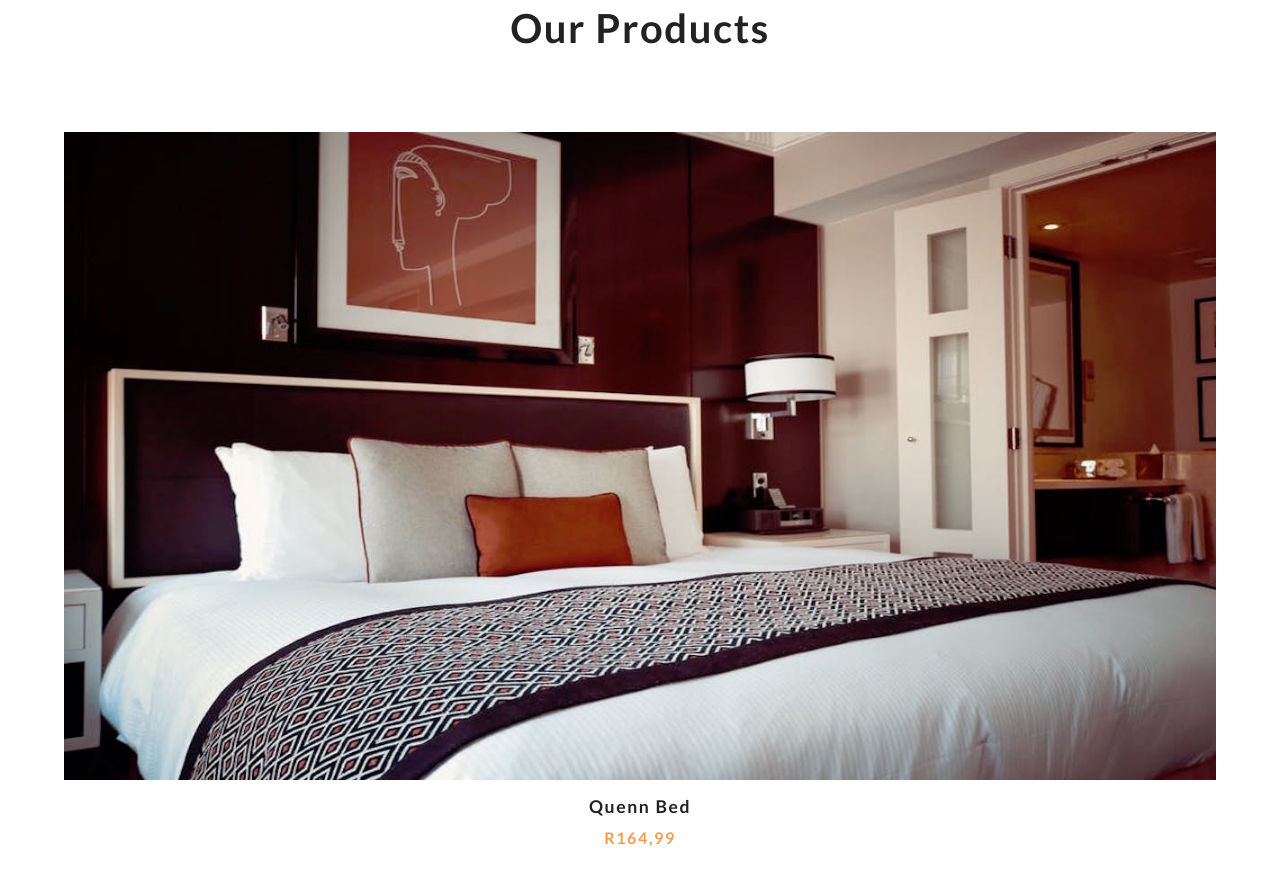
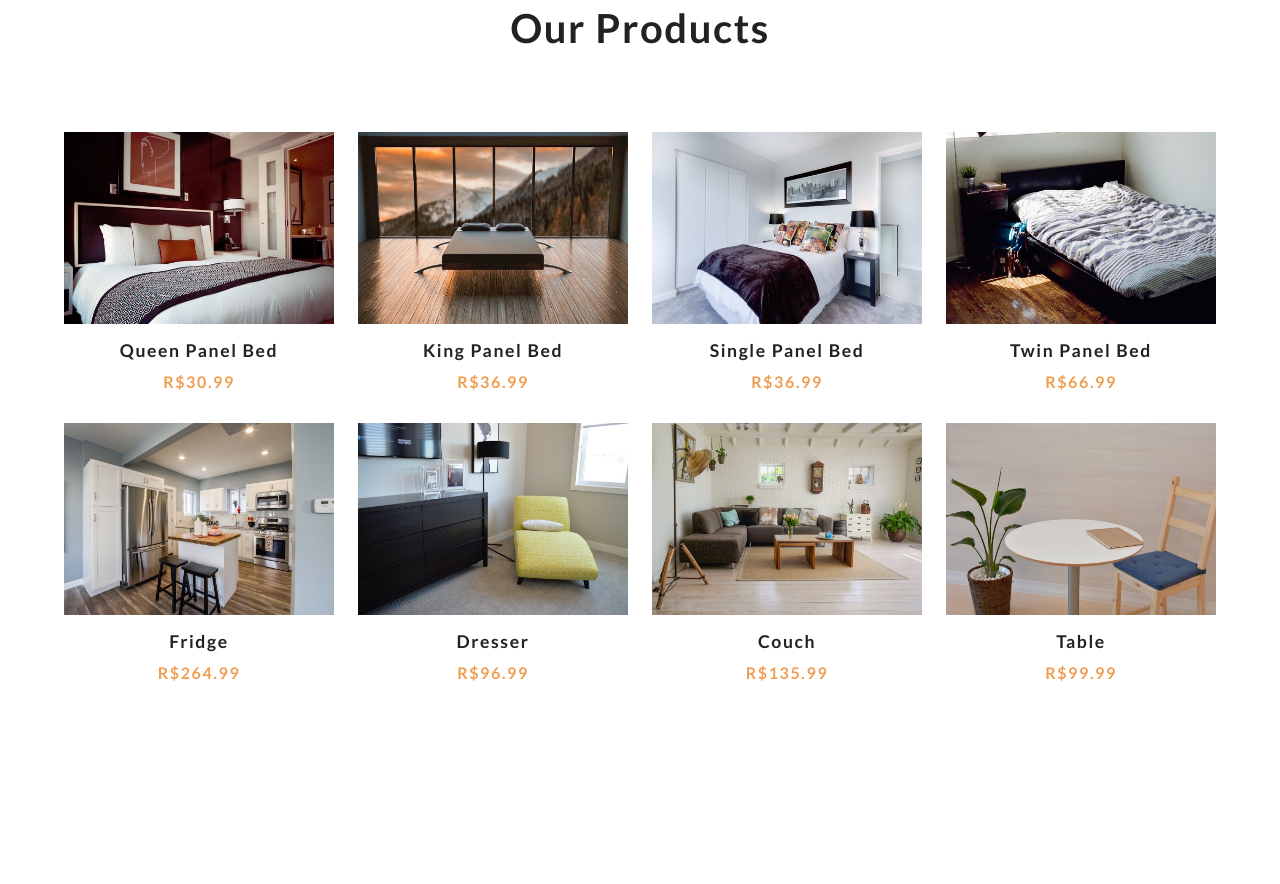
Before and after one commit to gabrielribalves/Loja-Soninho-Amigavel, a plain HTML site: page index.html in a window 1280 px wide. Shown: the part 860-1744 px from the top of the page. After the commit the page ends 1606 px from the top, so only its background shows below. Drawn offline with Linux system fonts and the light colour scheme.

Commit message:
Criação das classes e conexão com o .json

```diff
--- a/app.js
+++ b/app.js
@@ -0,0 +1,66 @@
+//Variaveis
+const div_cartBtn = document.querySelector('.cart-btn');
+const span_closeCart = document.querySelector('.close-cart');
+const button_clearCart = document.querySelector('.clear-cart');
+const div_cart = document.querySelector('.cart');
+const div_cartOverlay = document.querySelector('.cart-overlay');
+const div_cartItems = document.querySelector('.cart-items');
+const span_cartTotal = document.querySelector('.cart-total');
+const div_cartContent = document.querySelector('.cart-content');
+const div_productsCenter = document.querySelector('.products-center');
+// cart
+let cart = [];
+
+// getting the products
+class Products{
+    async getProducts(){
+        try {
+            let result = await fetch("products.json");
+            let data = await result.json();
+
+            let products = data.items;
+            products = products.map(item =>{
+                const {title,price} = item.fields;
+                const {id} = item.sys;
+                const image = item.fields.image.fields.file.url;
+                return {title, price, id, image}
+            });
+            return products;
+        } catch (error) {
+            console.log(error);
+        }
+    }
+}
+// display products
+class UI{
+    displayProducts(products){
+        let result = '';
+        products.forEach(product => {
+            result += `
+            <!-- single products -->
+            <article class="product">
+                <div class="img-container">
+                    <img src=${product.image} alt="product" class="product-img">
+                    <button class="bag-btn" data-id=${product.id}>
+                        <i class="fas fa-shopping-cart"></i>
+                        add to bag
+                    </button>
+                </div>
+                <h3>${product.title}</h3>
+                <h4>R$${product.price}</h4>
+            </article>
+            <!-- end of single products -->
+            `;
+        });
+        div_productsCenter.innerHTML = result;
+    }
+}
+// local storage
+class Storage{}
+document.addEventListener("DOMContentLoaded", () => {
+    const ui = new UI();
+    const products = new Products();
+
+    // get all products
+    products.getProducts().then(products => ui.displayProducts(products));
+});
--- a/index.html
+++ b/index.html
@@ -41,19 +41,7 @@
             <h2>our products</h2>
         </div>
         <div class="products-center">
-            <!-- single products -->
-            <article class="product">
-                <div class="img-container">
-                    <img src="./img/product-1.jpeg" alt="product" class="product-img">
-                    <button class="bag-btn" data-id="1">
-                        <i class="fas fa-shopping-cart"></i>
-                        add to bag
-                    </button>
-                </div>
-                <h3>quenn bed</h3>
-                <h4>R164,99</h4>
-            </article>
-            <!-- end of single products -->
+
         </div>
     </section>
     <!-- end of products -->
--- a/main.css
+++ /dev/null
@@ -1,261 +0,0 @@
-@import url("https://fonts.googleapis.com/css?family=Lato:400,700");
-
-:root {
-  --primaryColor: #f09d51;
-  --mainWhite: #fff;
-  --mainBlack: #222;
-  --mainGrey: #ececec;
-  --mainSpacing: 0.1rem;
-  --mainTransition: all 0.3s linear;
-}
-* {
-  margin: 0;
-  padding: 0;
-  box-sizing: border-box;
-}
-body {
-  color: var(--mainBlack);
-  background: var(--mainWhite);
-  font-family: "Lato", sans-serif;
-}
-/* --------------- Navbar ---------------- */
-.navbar {
-  position: sticky;
-  top: 0;
-  height: 60px;
-  width: 100%;
-  display: flex;
-  align-items: center;
-  background: rgb(231, 226, 221);
-  z-index: 1;
-}
-.navbar-center {
-  width: 100%;
-  max-width: 1170px;
-  margin: 0 auto;
-  display: flex;
-  align-items: center;
-  justify-content: space-between;
-  padding: 0 1.5rem;
-}
-.nav-icon {
-  font-size: 1.5rem;
-}
-.cart-btn {
-  position: relative;
-  cursor: pointer;
-}
-.cart-items {
-  position: absolute;
-  top: -8px;
-  right: -8px;
-  background: var(--primaryColor);
-  padding: 0 5px;
-  border-radius: 30%;
-  color: var(--mainWhite);
-}
-/* --------------- End of Navbar ---------------- */
-/* --------------- Hero ---------------- */
-.hero {
-  min-height: calc(100vh - 60px);
-  background: url("./images/hero-bcg.jpeg") center/cover no-repeat;
-  display: flex;
-  align-items: center;
-  justify-content: center;
-}
-.banner {
-  text-align: center;
-  background: rgba(255, 255, 255, 0.8);
-  display: inline-block;
-  padding: 2rem;
-}
-.banner-title {
-  font-size: 3.4rem;
-  text-transform: uppercase;
-  letter-spacing: var(--mainSpacing);
-  margin-bottom: 3rem;
-}
-.banner-btn {
-  padding: 1rem 3rem;
-  text-transform: uppercase;
-  letter-spacing: var(--mainSpacing);
-  font-size: 1rem;
-  background: var(--primaryColor);
-  color: var(--mainBlack);
-  border: 1px solid var(--primaryColor);
-  transition: var(--mainTransition);
-  cursor: pointer;
-}
-.banner-btn:hover {
-  background: transparent;
-  color: var(--primaryColor);
-}
-/* --------------- End of Hero ---------------- */
-/* --------------- Products ---------------- */
-
-.products {
-  padding: 4rem 0;
-}
-.section-title h2 {
-  text-align: center;
-  font-size: 2.5rem;
-  margin-bottom: 5rem;
-  text-transform: capitalize;
-  letter-spacing: var(--mainSpacing);
-}
-.products-center {
-  width: 90vw;
-  margin: 0 auto;
-  max-width: 1170px;
-  display: grid;
-  grid-template-columns: repeat(auto-fit, minmax(260px, 1fr));
-  grid-column-gap: 1.5rem;
-  grid-row-gap: 2rem;
-}
-.img-container {
-  position: relative;
-  overflow: hidden;
-}
-.bag-btn {
-  position: absolute;
-  top: 70%;
-  right: 0;
-  background: var(--primaryColor);
-  border: none;
-  text-transform: uppercase;
-  padding: 0.5rem 0.75rem;
-  letter-spacing: var(--mainSpacing);
-  font-weight: bold;
-  transition: var(--mainTransition);
-  transform: translateX(101%);
-  cursor: pointer;
-}
-.bag-btn:hover {
-  color: var(--mainWhite);
-}
-.fa-shopping-cart {
-  margin-right: 0.5rem;
-}
-.img-container:hover .bag-btn {
-  transform: translateX(0);
-}
-.product-img {
-  display: block;
-  width: 100%;
-  min-height: 12rem;
-  transition: var(--mainTransition);
-}
-.img-container:hover .product-img {
-  opacity: 0.5;
-}
-
-.product h3 {
-  text-transform: capitalize;
-  font-size: 1.1rem;
-  margin-top: 1rem;
-  letter-spacing: var(--mainSpacing);
-  text-align: center;
-}
-
-.product h4 {
-  margin-top: 0.7rem;
-  letter-spacing: var(--mainSpacing);
-  color: var(--primaryColor);
-  text-align: center;
-}
-
-/* ---------------End of Products ---------------- */
-/* --------------- Cart ---------------- */
-.cart-overlay {
-  position: fixed;
-  top: 0;
-  right: 0;
-  width: 100%;
-  height: 100%;
-  transition: var(--mainTransition);
-  background: rgb(240, 157, 81, 0.5);
-  z-index: 2;
-  visibility: hidden;
-}
-.cart {
-  position: fixed;
-  top: 0;
-  right: 0;
-  width: 100%;
-  height: 100%;
-  overflow: scroll;
-  z-index: 3;
-  background: rgb(231, 226, 221);
-  padding: 1.5rem;
-  transition: var(--mainTransition);
-  transform: translateX(100%);
-}
-.showCart {
-  transform: translateX(0);
-}
-.transparentBcg {
-  visibility: visible;
-}
-@media screen and (min-width: 768px) {
-  .cart {
-    width: 30vw;
-    min-width: 450px;
-  }
-}
-
-.close-cart {
-  font-size: 1.7rem;
-  cursor: pointer;
-}
-.cart h2 {
-  text-transform: capitalize;
-  text-align: center;
-  letter-spacing: var(--mainSpacing);
-  margin-bottom: 2rem;
-}
-/*---------- Cart Item -------------------- */
-.cart-item {
-  display: grid;
-  align-items: center;
-  grid-template-columns: auto 1fr auto;
-  grid-column-gap: 1.5rem;
-  margin: 1.5rem 0;
-}
-.cart-item img {
-  width: 75px;
-  height: 75px;
-}
-.cart-item h4 {
-  font-size: 0.85rem;
-  text-transform: capitalize;
-  letter-spacing: var(--mainSpacing);
-}
-.cart-item h5 {
-  margin: 0.5rem 0;
-  letter-spacing: var(--mainSpacing);
-}
-.item-amount {
-  text-align: center;
-}
-.remove-item {
-  color: grey;
-  cursor: pointer;
-}
-.fa-chevron-up,
-.fa-chevron-down {
-  color: var(--primaryColor);
-  cursor: pointer;
-}
-/*---------- End of Cart Item -------------------- */
-
-.cart-footer {
-  margin-top: 2rem;
-  letter-spacing: var(--mainSpacing);
-  text-align: center;
-}
-.cart-footer h3 {
-  text-transform: capitalize;
-  margin-bottom: 1rem;
-}
-
-/* --------------- End of Cart ---------------- */
--- a/products.json
+++ b/products.json
@@ -4,64 +4,64 @@
       "sys": { "id": "1" },
       "fields": {
         "title": "queen panel bed",
-        "price": 10.99,
-        "image": { "fields": { "file": { "url": "./images/product-1.jpeg" } } }
+        "price": 30.99,
+        "image": { "fields": { "file": { "url": "./img/product-1.jpeg" } } }
       }
     },
     {
       "sys": { "id": "2" },
       "fields": {
         "title": "king panel bed",
-        "price": 12.99,
-        "image": { "fields": { "file": { "url": "./images/product-2.jpeg" } } }
+        "price": 36.99,
+        "image": { "fields": { "file": { "url": "./img/product-2.jpeg" } } }
       }
     },
     {
       "sys": { "id": "3" },
       "fields": {
         "title": "single panel bed",
-        "price": 12.99,
-        "image": { "fields": { "file": { "url": "./images/product-3.jpeg" } } }
+        "price": 36.99,
+        "image": { "fields": { "file": { "url": "./img/product-3.jpeg" } } }
       }
     },
     {
       "sys": { "id": "4" },
       "fields": {
         "title": "twin panel bed",
-        "price": 22.99,
-        "image": { "fields": { "file": { "url": "./images/product-4.jpeg" } } }
+        "price": 66.99,
+        "image": { "fields": { "file": { "url": "./img/product-4.jpeg" } } }
       }
     },
     {
       "sys": { "id": "5" },
       "fields": {
         "title": "fridge",
-        "price": 88.99,
-        "image": { "fields": { "file": { "url": "./images/product-5.jpeg" } } }
+        "price": 264.99,
+        "image": { "fields": { "file": { "url": "./img/product-5.jpeg" } } }
       }
     },
     {
       "sys": { "id": "6" },
       "fields": {
         "title": "dresser",
-        "price": 32.99,
-        "image": { "fields": { "file": { "url": "./images/product-6.jpeg" } } }
+        "price": 96.99,
+        "image": { "fields": { "file": { "url": "./img/product-6.jpeg" } } }
       }
     },
     {
       "sys": { "id": "7" },
       "fields": {
         "title": "couch",
-        "price": 45.99,
-        "image": { "fields": { "file": { "url": "./images/product-7.jpeg" } } }
+        "price": 135.99,
+        "image": { "fields": { "file": { "url": "./img/product-7.jpeg" } } }
       }
     },
     {
       "sys": { "id": "8" },
       "fields": {
         "title": "table",
-        "price": 33.99,
-        "image": { "fields": { "file": { "url": "./images/product-8.jpeg" } } }
+        "price": 99.99,
+        "image": { "fields": { "file": { "url": "./img/product-8.jpeg" } } }
       }
     }
   ]
```
